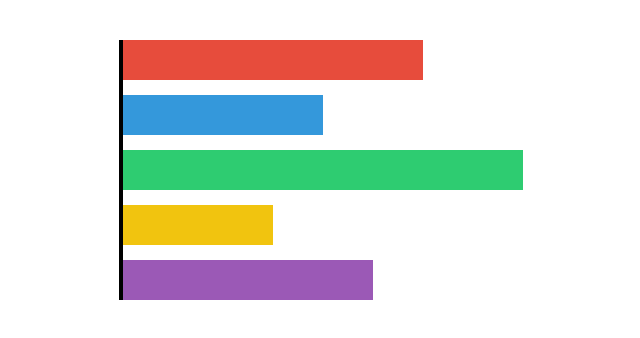
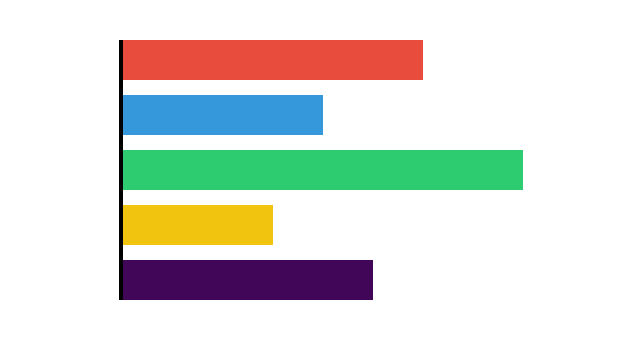
Before and after one commit to Wuelcom/evidencias_Flexbox, a plain HTML site: page grafiaca2/grafica_2.html in a window 1280 px wide. Shown: the whole page, without its empty margins (271-911 px from the left). Drawn offline with Linux system fonts and the light colour scheme.

Commit message:
envio ejercicio de html

```diff
--- a/grafiaca2/grafica_2.css
+++ b/grafiaca2/grafica_2.css
@@ -44,5 +44,5 @@
 }
 .barra:nth-child(5) {
   width: 250px;
-  background-color: #9b59b6;
+  background-color: #410658;
 }
```
